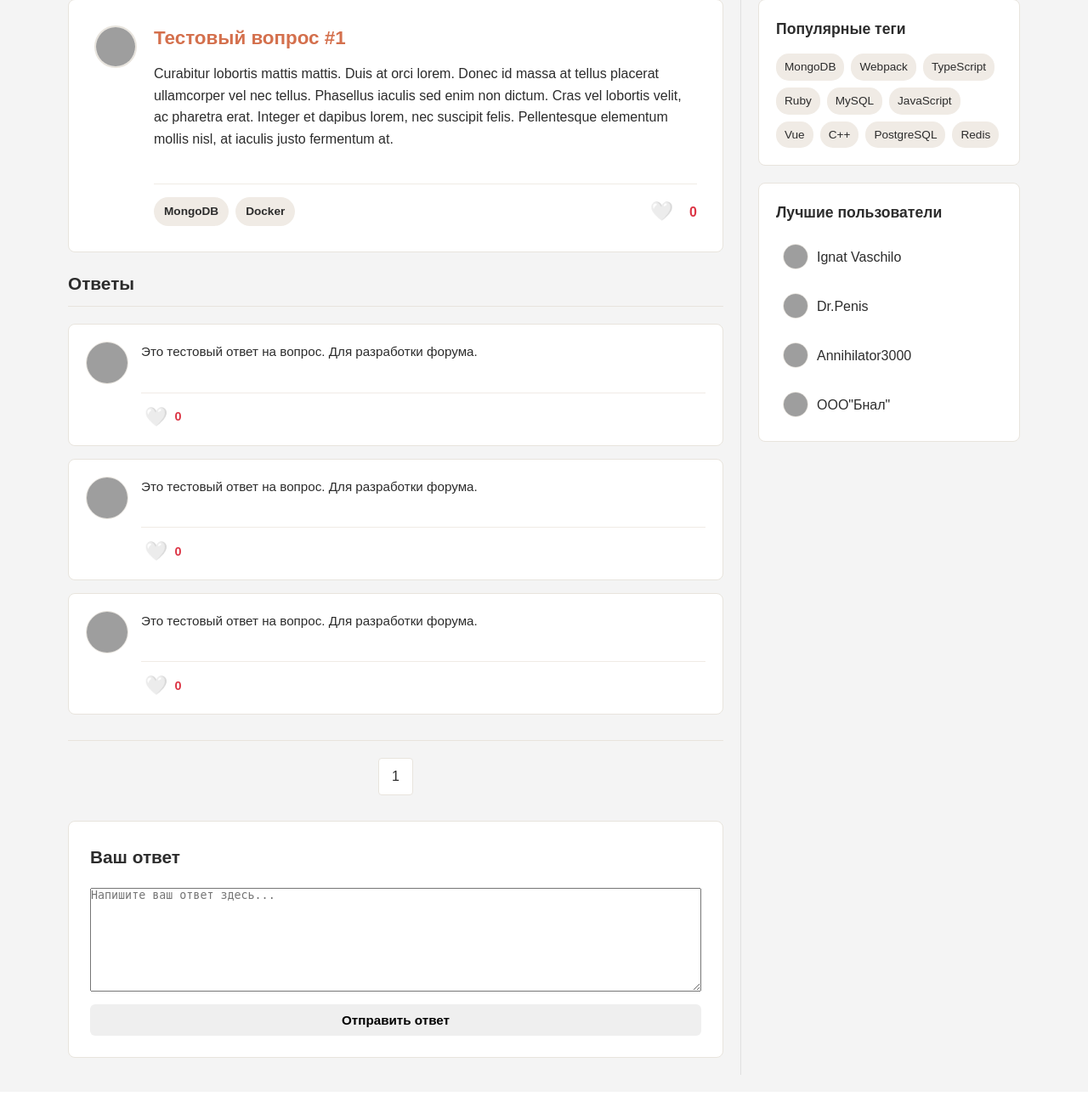
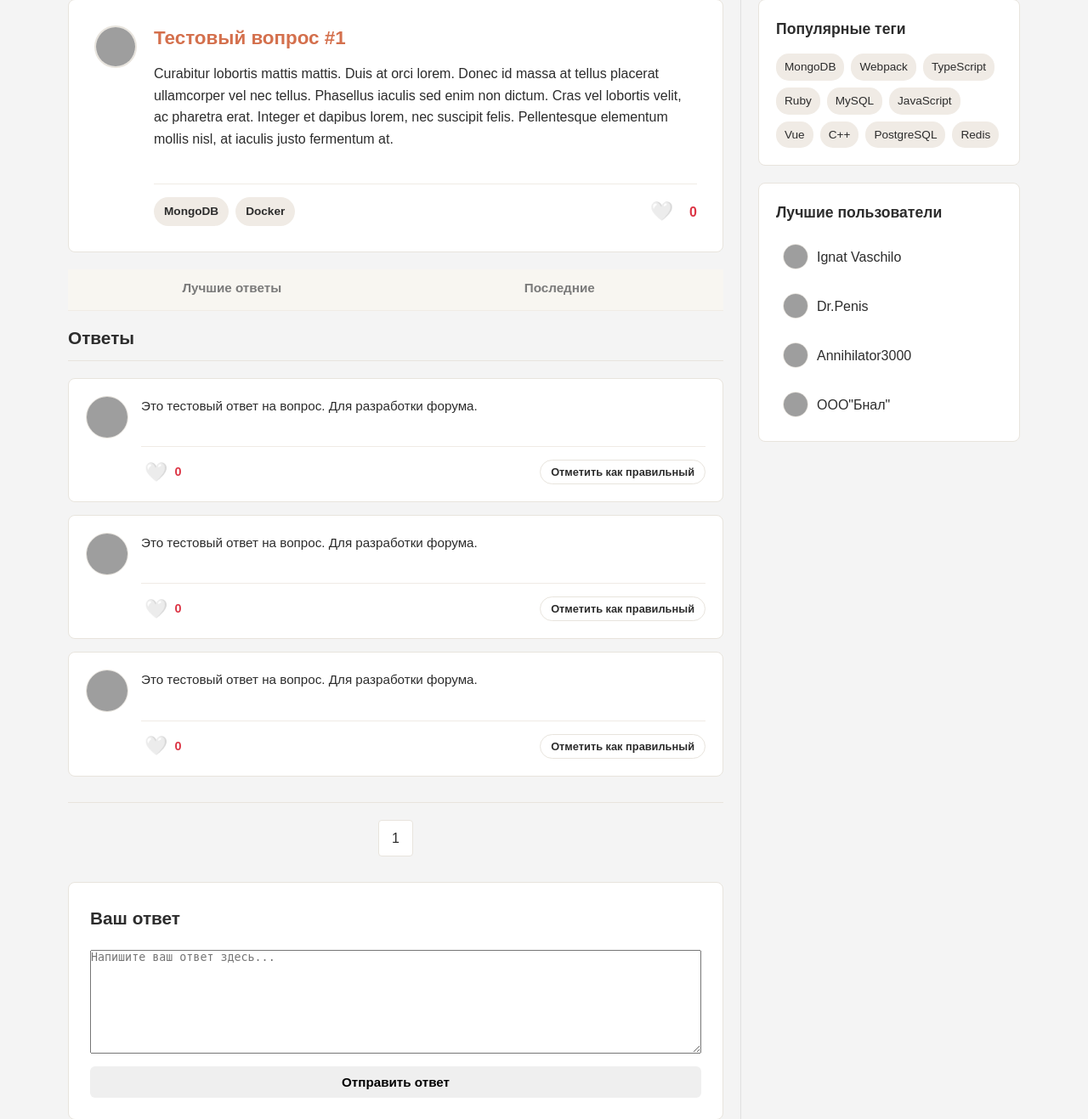
Before and after one commit to Xlebusheck1/DjangoWebForum, a Django app: page /question/1/ in a window 1280 px wide. Shown: the part 114-1431 px from the top of the page at 85% size. Before the commit the page ends 1379 px from the top, so only its background shows below. Run offline with Django 5.2, Linux system fonts and the light colour scheme; a user stored in the database is signed in; data comes from the database, SQL or seed files in the repository; both versions use the stored data as it was after the commit; grey boxes are pictures that could not be loaded.

Commit message:
added right-answering

```diff
--- a/core/models.py
+++ b/core/models.py
@@ -51,6 +51,7 @@ class Answer(DefaultModel):
 
     likes = models.ManyToManyField(User, through='AnswerLike', blank=True)
     rating = models.PositiveIntegerField(default=0)
+    is_correct = models.BooleanField(default=False, verbose_name="Правильный ответ")
 
 
     def __str__(self):
--- a/core/urls.py
+++ b/core/urls.py
@@ -15,4 +15,5 @@ urlpatterns = [
 
     path("api/question/<int:question_id>/like/", views.QuestionLikeAPIView.as_view(), name="question_like_api"),
     path("api/answer/<int:answer_id>/like/", views.AnswerLikeAPIView.as_view(), name="answer_like_api"),
+    path("api/answer/mark-correct/", views.MarkCorrectAnswerAPIView.as_view(), name="mark_correct_answer_api",),
 ]
--- a/core/views.py
+++ b/core/views.py
@@ -153,7 +153,8 @@ class QuestionView(TemplateView):
 
         try:
             question_obj = Question.objects.get(id=question_id)
-            answers = question_obj.answer_set.annotate(
+            sort = self.request.GET.get("sort", "best")
+            base_qs = question_obj.answer_set.annotate(
                 likes_count=Count("likes"),
                 is_liked=Exists(
                     AnswerLike.objects.filter(
@@ -161,8 +162,14 @@ class QuestionView(TemplateView):
                         answer_id=OuterRef("pk"),
                         is_like=True,
                     )
-                )
-            ).order_by("-likes_count", "-created_at")
+                ),
+            )
+
+            if sort == "new":
+                answers = base_qs.order_by("-is_correct", "-created_at")
+            else:
+                answers = base_qs.order_by("-is_correct", "-likes_count", "-created_at")
+
             page_obj = paginate(answers, self.request, 3)
 
             context.update({
@@ -400,3 +407,26 @@ class AnswerLikeAPIView(View):
 
         answer.save(update_fields=["rating", "updated_at"])
         return JsonResponse({"success": True, "rating": answer.rating}, status=200)
+
+
+@method_decorator(login_required, name="dispatch")
+class MarkCorrectAnswerAPIView(View):
+    http_method_names = ["post"]
+
+    def post(self, request, *args, **kwargs):
+        answer_id = request.POST.get("pk")
+        answer = get_object_or_404(Answer, pk=answer_id)
+        question = answer.question
+
+        if question.author != request.user:
+            return JsonResponse(
+                {"success": False, "error": "Нет прав"},
+                status=403,
+            )
+
+        Answer.objects.filter(question=question, is_correct=True).update(is_correct=False)
+
+        answer.is_correct = True
+        answer.save(update_fields=["is_correct", "updated_at"])
+
+        return JsonResponse({"success": True}, status=200)
--- a/static/css/components.css
+++ b/static/css/components.css
@@ -197,3 +197,19 @@ textarea.form-control {
     color: #e0245e;
     font-weight: 600;
 }
+
+.answer-correct-badge {
+    display: inline-flex;
+    align-items: center;
+    gap: 6px;
+    padding: 4px 10px;
+    border-radius: 16px;
+    background: rgba(40, 167, 69, 0.12);
+    color: #28a745;
+    font-size: 0.8rem;
+    font-weight: 600;
+}
+
+.answer-correct-badge-icon {
+    font-size: 0.9rem;
+}
--- a/static/css/pages/question.css
+++ b/static/css/pages/question.css
@@ -204,6 +204,62 @@
     gap: 5px;
 }
 
+.answer-mark-correct-btn {
+    padding: 6px 12px;
+    border-radius: 16px;
+    border: 1px solid #e8e4dd;
+    background-color: #ffffff;
+    color: #2c2c2c;
+    font-size: 0.8rem;
+    font-weight: 600;
+    cursor: pointer;
+    display: inline-flex;
+    align-items: center;
+    gap: 6px;
+    transition: all 0.2s ease;
+}
+
+.answer-mark-correct-btn:hover {
+    border-color: #28a745;
+    background-color: rgba(40, 167, 69, 0.04);
+}
+
+.answer-mark-correct-btn--active {
+    border-color: #28a745;
+    background-color: rgba(40, 167, 69, 0.08);
+    color: #28a745;
+}
+
+.answers-sort-tabs {
+    display: flex;
+    border-bottom: 1px solid #f0ebe5;
+    margin-bottom: 15px;
+}
+
+.answers-sort-tab {
+    flex: 1;
+    text-align: center;
+    padding: 10px 0;
+    font-weight: 600;
+    font-size: 0.95rem;
+    color: #7a7a7a;
+    text-decoration: none;
+    cursor: pointer;
+    background: #f8f6f1;
+    border-bottom: 3px solid transparent;
+    transition: all 0.2s ease;
+}
+
+.answers-sort-tab:hover {
+    color: #d4704d;
+}
+
+.answers-sort-tab--active {
+    color: #ffffff;
+    background: #d4704d;
+    border-bottom-color: #b8563a;
+}
+
 @media (max-width: 768px) {
     .question-full {
         flex-direction: column;
--- a/static/js/likes.js
+++ b/static/js/likes.js
@@ -94,3 +94,34 @@ function toggleAnswerLike(answer_id) {
     })
     .catch(err => console.error('answer like toggle error:', err));
 }
+
+function markCorrectAnswer(answer_id) {
+    fetch("/api/answer/mark-correct/", {
+        method: "POST",
+        headers: {
+            "X-CSRFToken": getCookie("csrftoken"),
+            "X-Requested-With": "XMLHttpRequest",
+        },
+        body: new URLSearchParams({
+            pk: answer_id,
+        }),
+    })
+    .then(res => res.json())
+    .then(data => {
+        if (data.success) {
+            // самый простой вариант — перезагрузить страницу,
+            // чтобы обновилась сортировка и метки
+            location.reload();
+        }
+    })
+    .catch(err => console.error("mark correct error:", err));
+}
+
+document.addEventListener("DOMContentLoaded", () => {
+    document.querySelectorAll(".answer-mark-correct-btn").forEach(btn => {
+        btn.addEventListener("click", () => {
+            const answerId = btn.dataset.answerId;
+            markCorrectAnswer(answerId);
+        });
+    });
+});
--- a/templates/core/question.html
+++ b/templates/core/question.html
@@ -47,6 +47,17 @@
         </div>
     </div>
 
+    <div class="answers-sort-tabs">
+        <a href="?sort=best"
+        class="answers-sort-tab {% if answers_sort == 'best' %}answers-sort-tab--active{% endif %}">
+            Лучшие ответы
+        </a>
+        <a href="?sort=new"
+        class="answers-sort-tab {% if answers_sort == 'new' %}answers-sort-tab--active{% endif %}">
+            Последние
+        </a>
+    </div>
+
     <div class="answers-section">
         <h3 class="answers-section-title">Ответы</h3>
 
@@ -70,17 +81,28 @@
                                 type="button"
                                 class="like-btn like-answer-btn {% if answer.is_liked %}like-btn--active{% else %}like-btn--inactive{% endif %}"
                                 data-answer-id="{{ answer.id }}"
-                                data-liked="{{ answer.is_liked|yesno:'true,false' }}"
-                            >
+                                data-liked="{{ answer.is_liked|yesno:'true,false' }}">
                                 {% if answer.is_liked %}💖{% else %}🤍{% endif %}
                             </button>
                             <span
                                 class="answer-likes"
-                                id="answer-{{ answer.id }}-rating"
-                            >
+                                id="answer-{{ answer.id }}-rating">
                                 {{ answer.likes_count }}
                             </span>
                         </div>
+
+                        {% if user.is_authenticated and user == question.author %}
+                            <button
+                                type="button"
+                                class="answer-mark-correct-btn {% if answer.is_correct %}answer-mark-correct-btn--active{% endif %}"
+                                data-answer-id="{{ answer.id }}">
+                                {% if answer.is_correct %}
+                                    ✓ Правильный ответ
+                                {% else %}
+                                    Отметить как правильный
+                                {% endif %}
+                            </button>
+                        {% endif %}
                     </div>
                 </div>
             </div>
```
Also changed, not shown: db.sqlite3.
